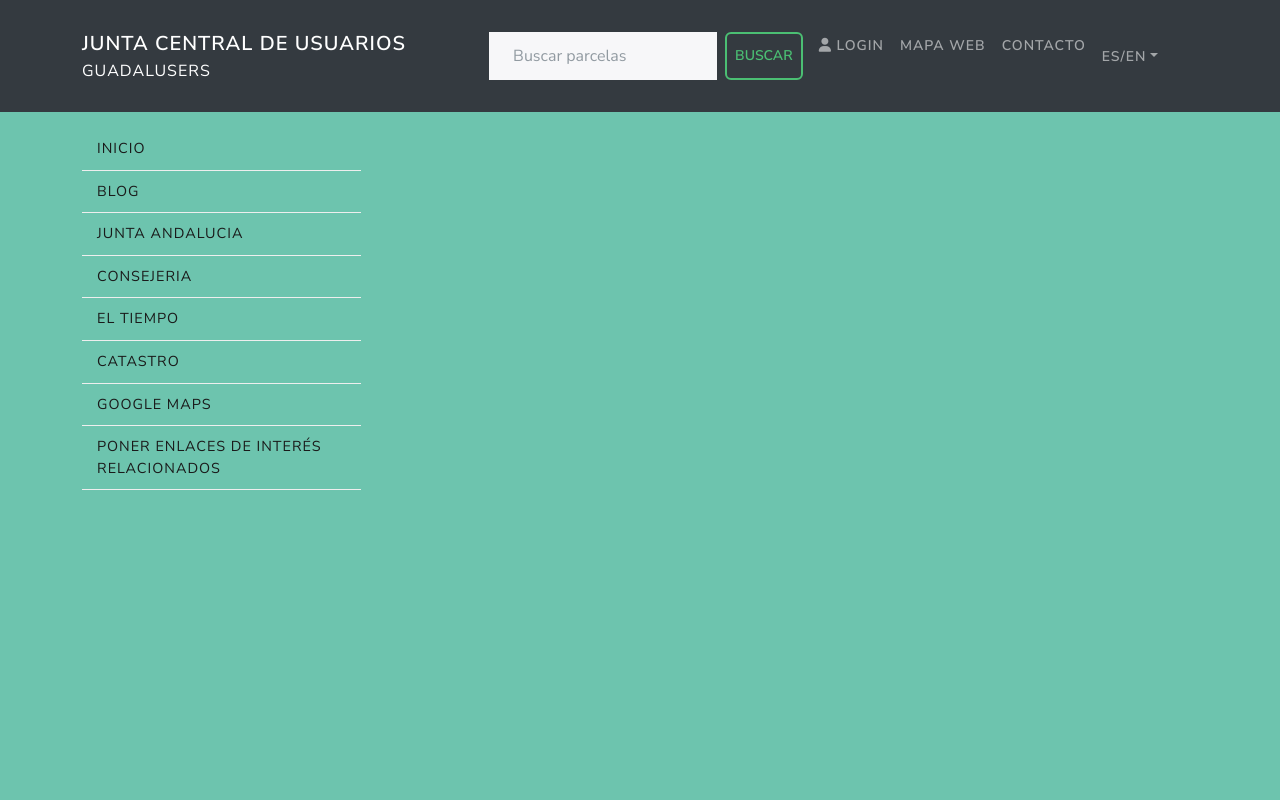
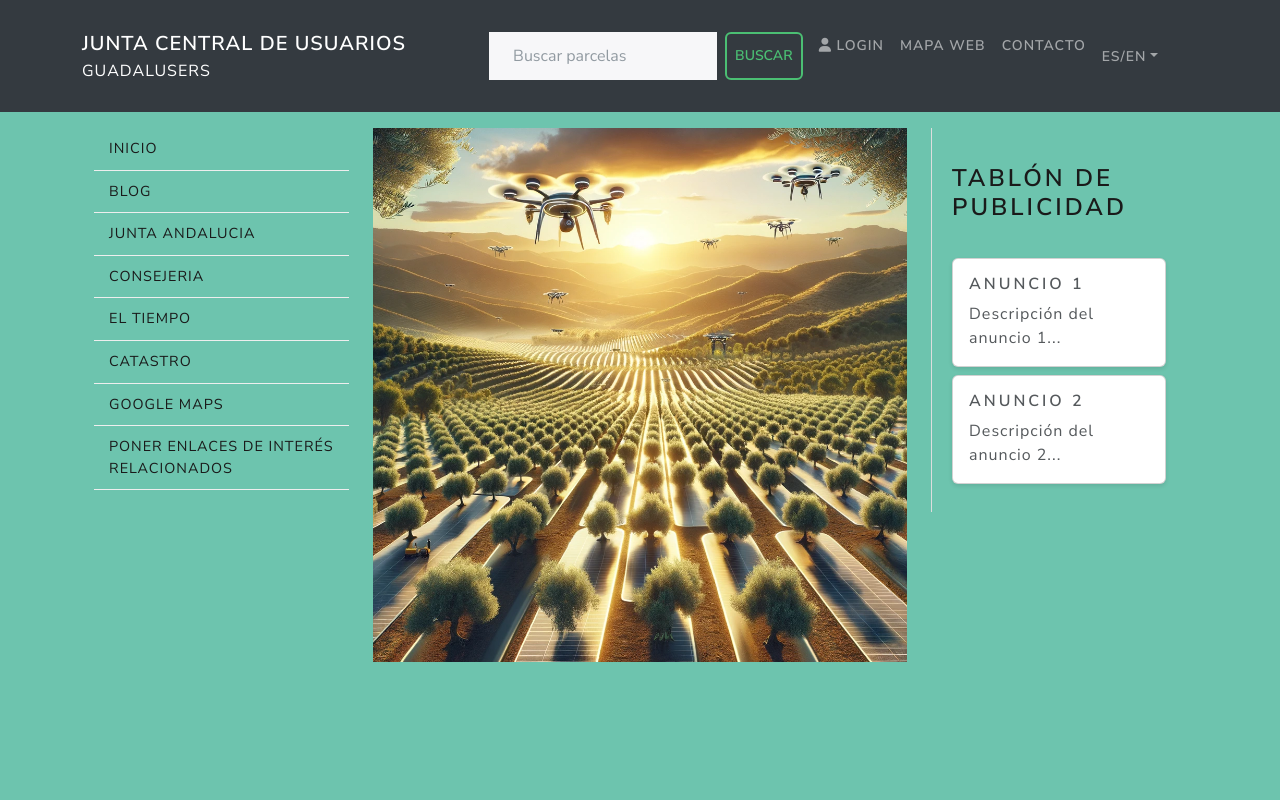
Before and after one commit to 6aligula/front_AppMalaga, a React (Create React App) app: page / in a window 1280 px wide. Shown: the top 800 px of the page. Built offline with nearby package versions, Linux system fonts and the light colour scheme.

Commit message:
add tablon publicidad

```diff
--- /dev/null
+++ b/src/components/AdvertisingBoard.js
@@ -0,0 +1,28 @@
+import React from 'react';
+import { Card } from 'react-bootstrap';
+import './styles/AdvertisingBoard.css';
+/*
+El componente AdvertisingBoard asume que recibes un array de anuncios advertisements, donde cada anuncio
+tiene al menos un title y una description. Lo ideal sería que estos datos vinieran de tu estado global o se
+cargaran desde una API.
+ */
+
+const AdvertisingBoard = ({ advertisements }) => {
+    return (
+        <div className="advertising-board">
+            <h3>TABLÓN DE PUBLICIDAD</h3>
+            {advertisements.map((ad, index) => (
+                <Card key={index} className="mb-2">
+                    <Card.Body>
+                        <Card.Title>{ad.title}</Card.Title>
+                        <Card.Text>
+                            {ad.description}
+                        </Card.Text>
+                    </Card.Body>
+                </Card>
+            ))}
+        </div>
+    );
+};
+
+export default AdvertisingBoard;
--- /dev/null
+++ b/src/components/styles/AdvertisingBoard.css
@@ -0,0 +1,13 @@
+/* AdvertisingBoard.css */
+.advertising-board {
+    padding: 20px;
+    border-left: 1px solid #ddd; /* Línea divisoria como en el wireframe */
+}
+
+.advertising-board h3 {
+    margin-bottom: 20px; /* Espacio después del título */
+}
+
+.card {
+    box-shadow: 0 2px 4px rgba(0,0,0,.1); /* Un poco de sombra para las tarjetas */
+}
--- a/src/screens/HomeScreen.js
+++ b/src/screens/HomeScreen.js
@@ -1,28 +1,41 @@
 import React from 'react';
-import { Row, Col } from 'react-bootstrap';
+import { Row, Col, Container } from 'react-bootstrap';
 import Sidebar from '../components/Sidebar';
 //import MainContent from '../components/MainContent'; // Suponiendo que tienes un componente para el contenido principal
-//import Advertising from '../components/Advertising'; // Suponiendo que tienes un componente para la publicidad
+import AdvertisingBoard from '../components/AdvertisingBoard';
 import Footer from "../components/Footer";
-//import './HomeScreen.css'; // No olvides incluir tus estilos
+import foto from "../img/campo.webp";
 
+/*
+En este ejemplo, el Sidebar y el AdvertisingBoard ocuparán 3 de 12 partes del espacio cuando la pantalla sea
+extra grande (xl, es decir, 1400px o más), pero para tamaños lg (992px o más) y md (768px o más) ocuparán
+4 y 12 partes respectivamente. Esto hará que el Sidebar se coloque encima o debajo del contenido principal
+e imagen en pantallas más pequeñas, en lugar de superponerse.
+ */
 const HomeScreen = () => {
-    // Puedes utilizar useDispatch y useSelector aquí si necesitas gestionar el estado de Redux
+    // Imagina que tienes un estado o vienen de Redux
+    const advertisements = [
+        { title: 'Anuncio 1', description: 'Descripción del anuncio 1...' },
+        { title: 'Anuncio 2', description: 'Descripción del anuncio 2...' },
+        // ...otros anuncios
+    ];
 
     return (
-        <div>
-            <Row className="mx-0">
-                <Col md={3} className="px-0">
+        <Container fluid>
+            <Row>
+                <Col xl={3} lg={4} md={12}>
                     <Sidebar />
                 </Col>
-                {/* <Col md={9} className="px-0">
-                    <MainContent />
-                    <Advertising />
-                </Col> */}
+                <Col xl={6} lg={8} md={12}>
+                    <img src={foto} alt="Malaga" style={{ width: '100%', height: 'auto' }} />
+                </Col>
+                <Col xl={3} lg={12} md={12}>
+                    <AdvertisingBoard advertisements={advertisements} />
+                </Col>
             </Row>
-            <Footer />
-        </div>
+        </Container>
     );
+
 }
 
 export default HomeScreen;
```
Also changed, not shown: src/img/campo.webp (added).
